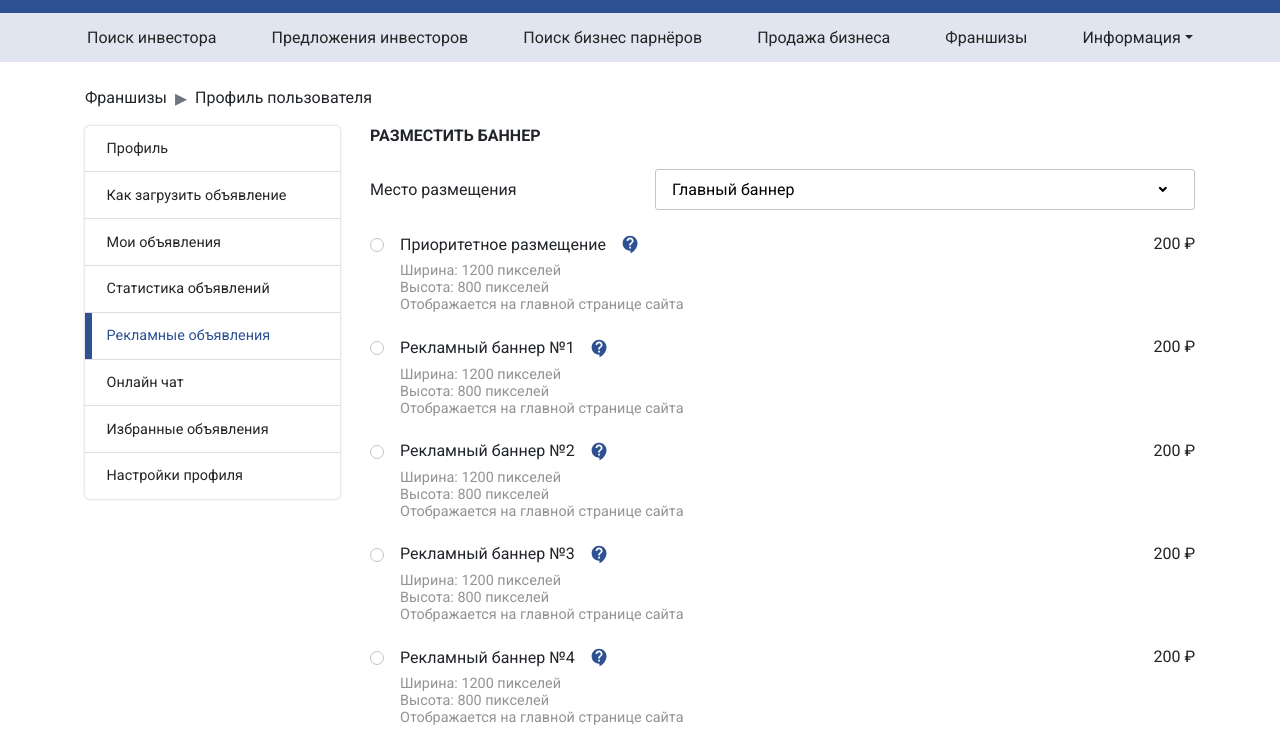
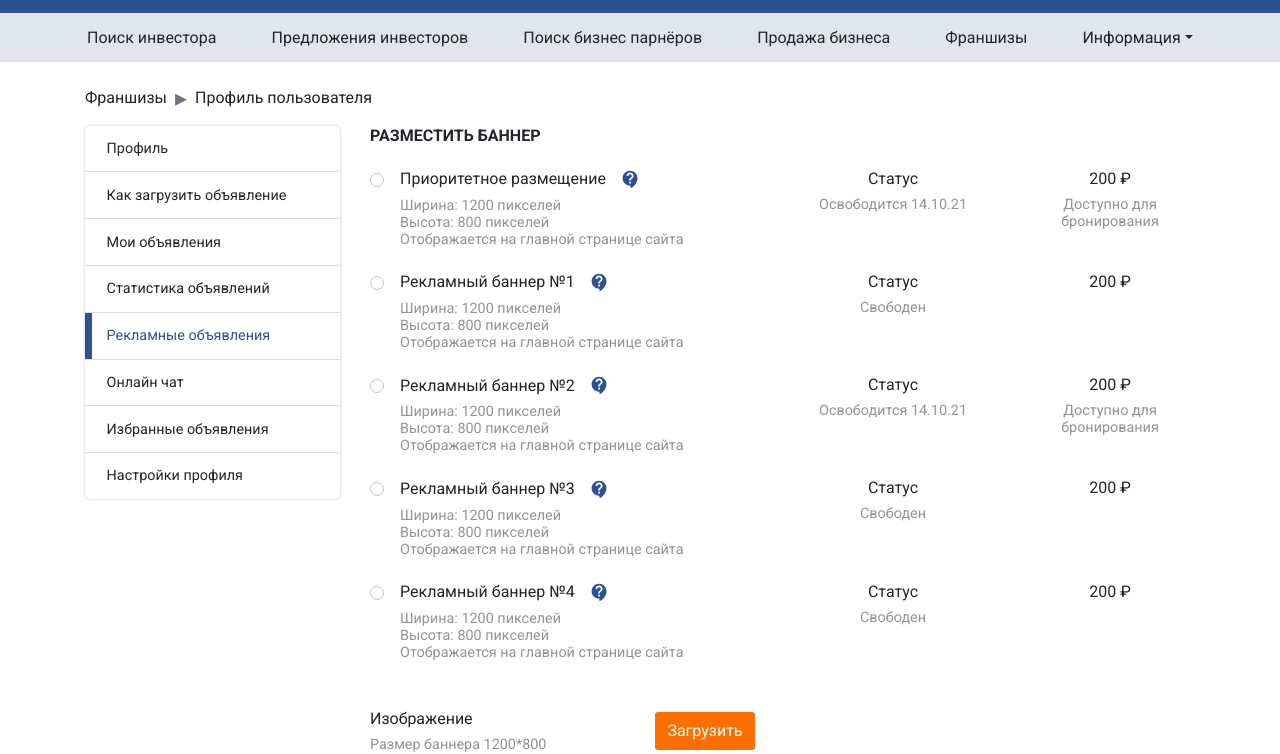
Before and after one commit to ngf93/mylife-pa, a plain HTML site: page new_advertisements.html in a window 1280 px wide. Shown: the part 62-816 px from the top of the page. Drawn offline with Linux system fonts and the light colour scheme; a script that the page names is missing.

Commit message:
new advertisements edit

```diff
--- a/css/style.css
+++ b/css/style.css
@@ -1190,3 +1190,23 @@ CHAT
 @media (max-width: 575px){
     .img-preview img {height: 27vw;}
 }
+
+
+.placing {
+    display: flex;
+    flex-wrap: wrap;
+    align-items: flex-start;
+    justify-content: space-between;
+}
+.placing-1 {
+    flex: 1;
+}
+.placing-2 {
+    width: 200px;
+    text-align: center;
+}
+.placing-3 {
+    width: 170px;
+    text-align: center;
+    margin-left: 2em;
+}
--- a/new_advertisements.html
+++ b/new_advertisements.html
@@ -127,7 +127,7 @@
 				<div class="col-md-8 col-lg-9">
 					<form action="" class="add_banner">
 						<div class="fw_7 text-uppercase mb-4">Разместить баннер</div>
-						<div class="row align-items-center mb-4">
+						<!-- <div class="row align-items-center mb-4">
 							<div class="col-sm-4 mb-2 mb-sm-0">
 								<div>Место размещения</div>
 							</div>
@@ -137,10 +137,10 @@
 									<option value="Главный баннер">Главный баннер</option>
 								</select>
 							</div>
-						</div>
-						<div class="radio justify-content-between align-items-start mb-4">
+						</div> -->
+						<div class="radio placing justify-content-between align-items-start mb-4">
 							<input type="radio" name="placement" class="mt-1">
-							<div class="flex-1">
+							<div class="placing-1">
 								<div class="d-flex justify-content-between justify-content-sm-start align-items-center">
 									<span>Приоритетное размещение</span>
 									<div class="ml-3 position-relative">
@@ -154,11 +154,18 @@
 									Отображается на главной странице сайта
 								</div>
 							</div>
-							<span class="price">200 ₽</span>
+							<div class="placing-2">
+								<div class="mb-2">Статус</div>
+								<div class="f_09 l-gray">Освободится 14.10.21</div>
+							</div>
+							<div class="placing-3">
+								<div class="mb-2">200 ₽</div>
+								<div class="f_09 l-gray">Доступно для бронирования</div>
+							</div>
 						</div>
-						<div class="radio justify-content-between align-items-start mb-4">
+						<div class="radio placing justify-content-between align-items-start mb-4">
 							<input type="radio" name="placement" class="mt-1">
-							<div class="flex-1">
+							<div class="placing-1">
 								<div class="d-flex justify-content-between justify-content-sm-start align-items-center">
 									<span>Рекламный баннер №1</span>
 									<div class="ml-3 position-relative">
@@ -172,11 +179,18 @@
 									Отображается на главной странице сайта
 								</div>
 							</div>
-							<span class="price">200 ₽</span>
+							<div class="placing-2">
+								<div class="mb-2">Статус</div>
+								<div class="f_09 l-gray">Свободен</div>
+							</div>
+							<div class="placing-3">
+								<div class="mb-2">200 ₽</div>
+								<div class="f_09 l-gray"></div>
+							</div>
 						</div>
-						<div class="radio justify-content-between align-items-start mb-4">
+						<div class="radio placing justify-content-between align-items-start mb-4">
 							<input type="radio" name="placement" class="mt-1">
-							<div class="flex-1">
+							<div class="placing-1">
 								<div class="d-flex justify-content-between justify-content-sm-start align-items-center">
 									<span>Рекламный баннер №2</span>
 									<div class="ml-3 position-relative">
@@ -190,11 +204,18 @@
 									Отображается на главной странице сайта
 								</div>
 							</div>
-							<span class="price">200 ₽</span>
+							<div class="placing-2">
+								<div class="mb-2">Статус</div>
+								<div class="f_09 l-gray">Освободится 14.10.21</div>
+							</div>
+							<div class="placing-3">
+								<div class="mb-2">200 ₽</div>
+								<div class="f_09 l-gray">Доступно для бронирования</div>
+							</div>
 						</div>
-						<div class="radio justify-content-between align-items-start mb-4">
+						<div class="radio placing justify-content-between align-items-start mb-4">
 							<input type="radio" name="placement" class="mt-1">
-							<div class="flex-1">
+							<div class="placing-1">
 								<div class="d-flex justify-content-between justify-content-sm-start align-items-center">
 									<span>Рекламный баннер №3</span>
 									<div class="ml-3 position-relative">
@@ -208,11 +229,18 @@
 									Отображается на главной странице сайта
 								</div>
 							</div>
-							<span class="price">200 ₽</span>
+							<div class="placing-2">
+								<div class="mb-2">Статус</div>
+								<div class="f_09 l-gray">Свободен</div>
+							</div>
+							<div class="placing-3">
+								<div class="mb-2">200 ₽</div>
+								<div class="f_09 l-gray"></div>
+							</div>
 						</div>
-						<div class="radio justify-content-between align-items-start mb-4">
+						<div class="radio placing justify-content-between align-items-start mb-4">
 							<input type="radio" name="placement" class="mt-1">
-							<div class="flex-1">
+							<div class="placing-1">
 								<div class="d-flex justify-content-between justify-content-sm-start align-items-center">
 									<span>Рекламный баннер №4</span>
 									<div class="ml-3 position-relative">
@@ -226,11 +254,18 @@
 									Отображается на главной странице сайта
 								</div>
 							</div>
-							<span class="price">200 ₽</span>
+							<div class="placing-2">
+								<div class="mb-2">Статус</div>
+								<div class="f_09 l-gray">Свободен</div>
+							</div>
+							<div class="placing-3">
+								<div class="mb-2">200 ₽</div>
+								<div class="f_09 l-gray"></div>
+							</div>
 						</div>
 						<div class="row align-items-center my-5">
 							<div class="col-sm-4 mb-2 mb-sm-0">
-								<div>Изображение</div>
+								<div class="mb-2">Изображение</div>
 								<div class="l-gray f_09">Размер баннера 1200*800</div>
 							</div>
 							<div class="col-sm-8">
@@ -272,6 +307,11 @@
 									<option value="2 месяца">2 месяца</option>
 									<option value="3 месяца">3 месяца</option>
 								</select>
+							</div>
+						</div>
+						<div class="row justify-content-end mb-4">
+							<div class="col-sm-8">
+								<p class="l-gray">Ваш баннер будет размещен с 14.10.21</p>
 							</div>
 						</div>
 						<button type="submit" class="btn_main btn_1">Сохранить и перейти к оплате</button>
```
